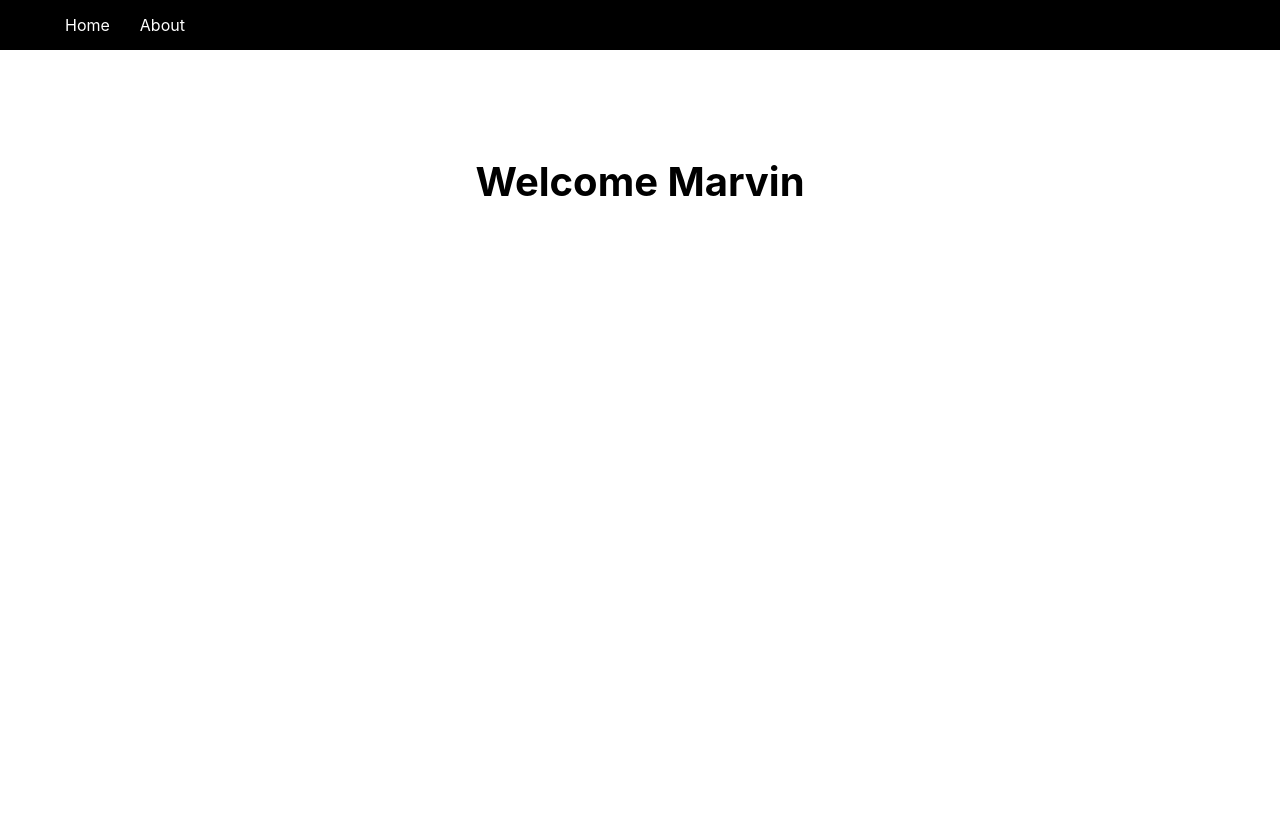
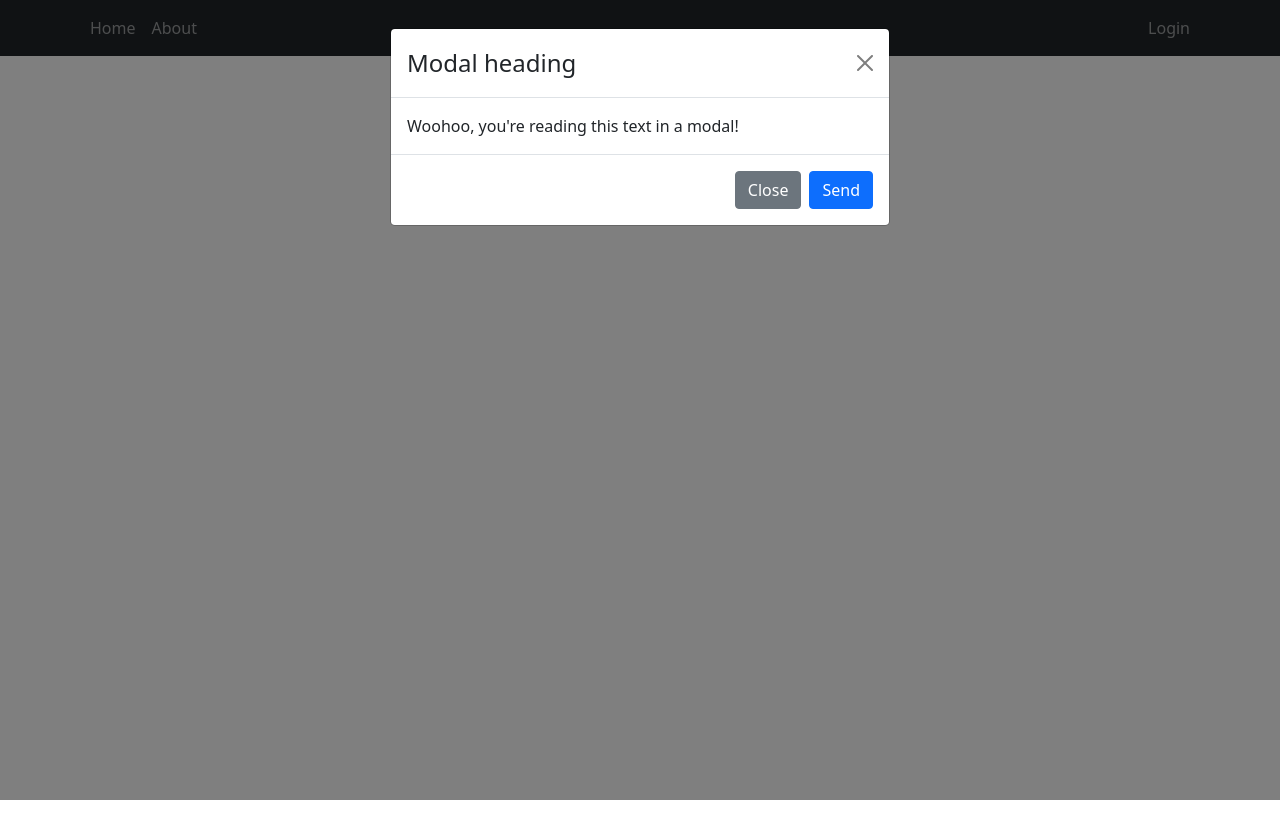
Before and after one commit to mmarvb8h/my-firstcloudflare-nextapp, a Next.js app: page / in a window 1280 px wide. Shown: the top 838 px of the page. After the commit the page ends 800 px from the top, so only its background shows below. Built offline with nearby package versions, Linux system fonts and the light colour scheme.

Commit message:
showing modal for login and navbar

```diff
--- a/components/Layout.js
+++ b/components/Layout.js
@@ -1,21 +1,37 @@
-import Nav from './Nav.js'
+import { useState } from 'react'
 import Head from 'next/head'
 import styles from '../styles/Layout.module.css'
+import MyNav from './MyNav.js'
+import Login from './Login'
 
 // 09/08/2021. For some reason this parameter MUST be
 // called "children". Have no clue why.
 const Layout = ({children}) => {
+  // Login Modal starts out closed.
+  const [showLoginState, setShowLogin] = useState(true)
+
+  function handleClickFromLogin() {
+    // Close Login Modal.
+    setShowLogin(false)
+  }
+
   return (
     <>
-      <Nav />
+      <MyNav />
       <div className={styles.container}>
         <Head>
           <link rel="icon" href="/favicon.ico" />
         </Head>
 
         <main className={styles.main}>
-            {children}
+          {children}
         </main>
+
+        <Login
+          showit = { showLoginState }
+          handleClose = { handleClickFromLogin }
+        />
+
       </div>
     </>
   )
--- /dev/null
+++ b/components/Login.js
@@ -0,0 +1,26 @@
+import Modal from 'react-bootstrap/Modal'
+import Button from 'react-bootstrap/Button'
+
+const Login = ({ showit, handleClose }) => {
+
+  const dohandleClose = () => handleClose()
+
+  return (
+    <Modal show={showit} onHide={ dohandleClose }>
+      <Modal.Header closeButton>
+        <Modal.Title>Modal heading</Modal.Title>
+      </Modal.Header>
+      <Modal.Body>Woohoo, you're reading this text in a modal!</Modal.Body>
+      <Modal.Footer>
+        <Button variant="secondary" onClick={ dohandleClose }>
+          Close
+        </Button>
+        <Button variant="primary" onClick={ dohandleClose }>
+          Send
+        </Button>
+      </Modal.Footer>
+    </Modal>
+  )
+}
+
+export default Login
--- /dev/null
+++ b/components/MyNav.js
@@ -0,0 +1,20 @@
+import { Container, Navbar } from 'react-bootstrap'
+import Nav from 'react-bootstrap/Nav'
+
+const MyNav = () => {
+  return (
+    <Navbar fixed="top" bg="dark" variant="dark">
+      <Container>
+        <Nav className="me-auto">
+          <Nav.Link href='/'>Home</Nav.Link>
+          <Nav.Link href='/about'>About</Nav.Link>
+        </Nav>
+        <Nav>
+          <Nav.Link href='/'>Login</Nav.Link>
+        </Nav>
+      </Container>
+    </Navbar>
+  )
+}
+
+export default MyNav
--- a/components/Nav.js
+++ /dev/null
@@ -1,19 +0,0 @@
-import Link from 'next/link'
-import navStyles from '../styles/Nav.module.css'
-
-const Nav = () => {
-  return (
-    <nav className={navStyles.nav}>
-      <ul>
-        <li>
-          <Link href='/'>Home</Link>
-        </li>
-        <li>
-          <Link href='/about'>About</Link>
-        </li>
-      </ul>
-    </nav>
-  )
-}
-
-export default Nav
--- a/package.json
+++ b/package.json
@@ -1,8 +1,10 @@
 {
   "private": true,
   "dependencies": {
+    "bootstrap": "^5.1.0",
     "next": "latest",
     "react": "^17.0.2",
+    "react-bootstrap": "^2.0.0-beta.6",
     "react-dom": "^17.0.2",
     "serve": "^12.0.0"
   },
--- a/pages/_app.js
+++ b/pages/_app.js
@@ -1,5 +1,6 @@
 import Layout from '../components/Layout.js'
 import '../styles/globals.css'
+import 'bootstrap/dist/css/bootstrap.min.css';
 
 function MyApp({ Component, pageProps }) {
   // Passing Component tag as an parameter to my
```
Also changed, not shown: 1 other file (tests, documents, lock files or other folders).
